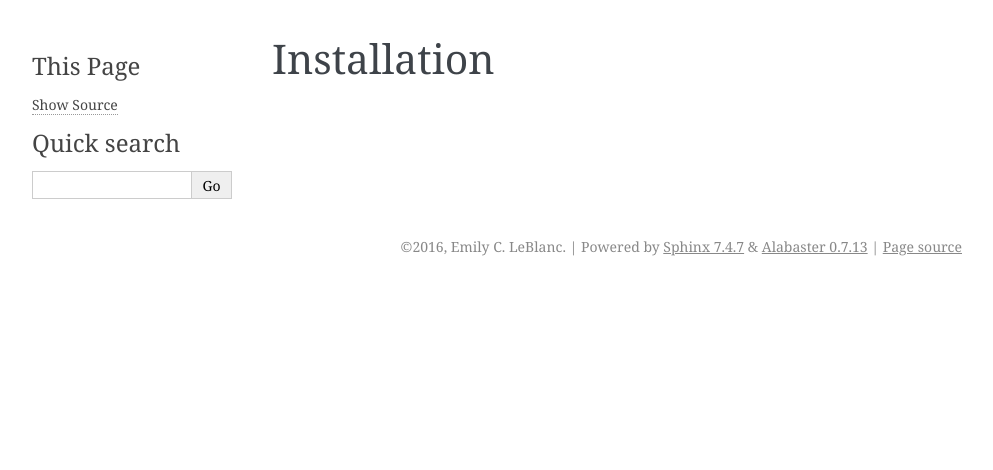
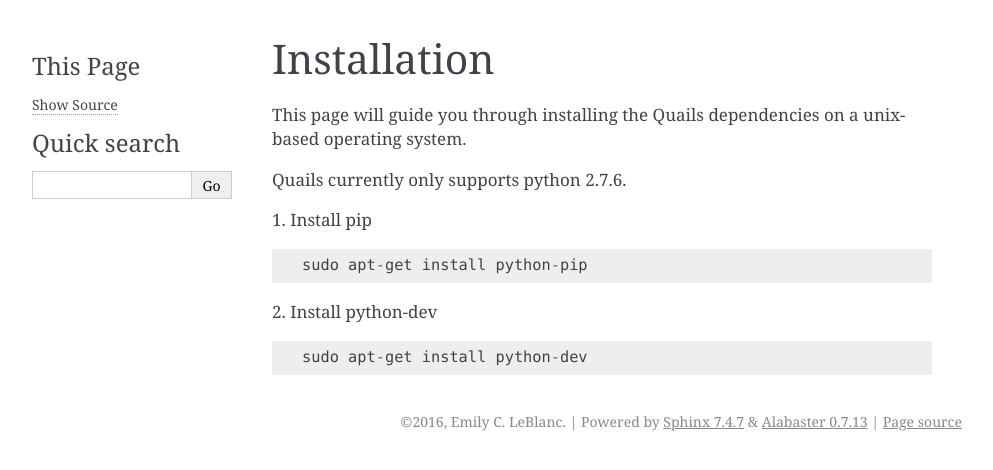
Before and after one commit to el9335/QUAILS_1.0, a Sphinx documentation site: the page built from docs/install.rst, in a window 1280 px wide. Shown: the top 470 px of the page, without its empty margins (148-1141 px from the left). Built offline with Sphinx 7.4.7, drawn with Linux system fonts in a browser that asks for light colours.

Commit message:
testing install page

```diff
--- a/docs/install.rst
+++ b/docs/install.rst
@@ -3,3 +3,17 @@
 ============
 Installation
 ============
+
+This page will guide you through installing the Quails dependencies on a unix-based operating system.
+
+Quails currently only supports python 2.7.6.
+
+1.  Install pip
+::
+
+	sudo apt-get install python-pip
+
+2.  Install python-dev
+::
+
+	sudo apt-get install python-dev
```
